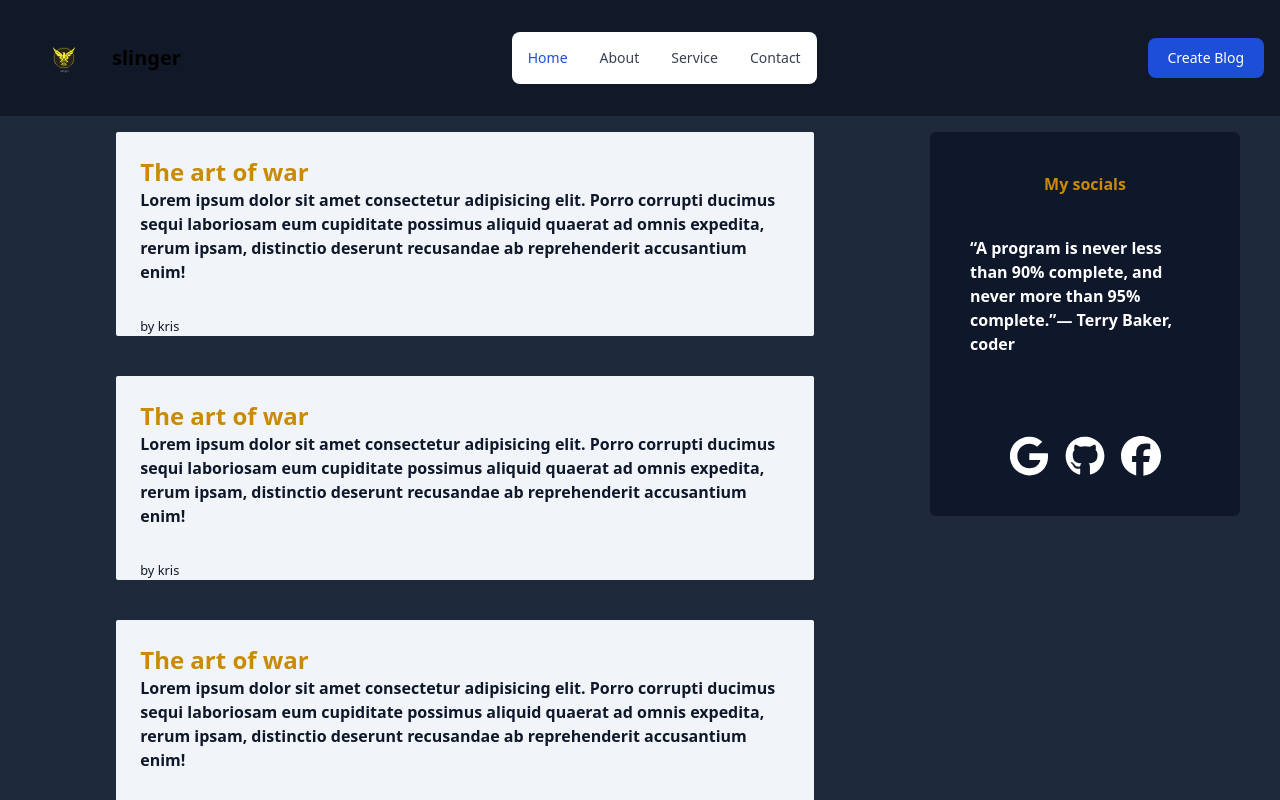
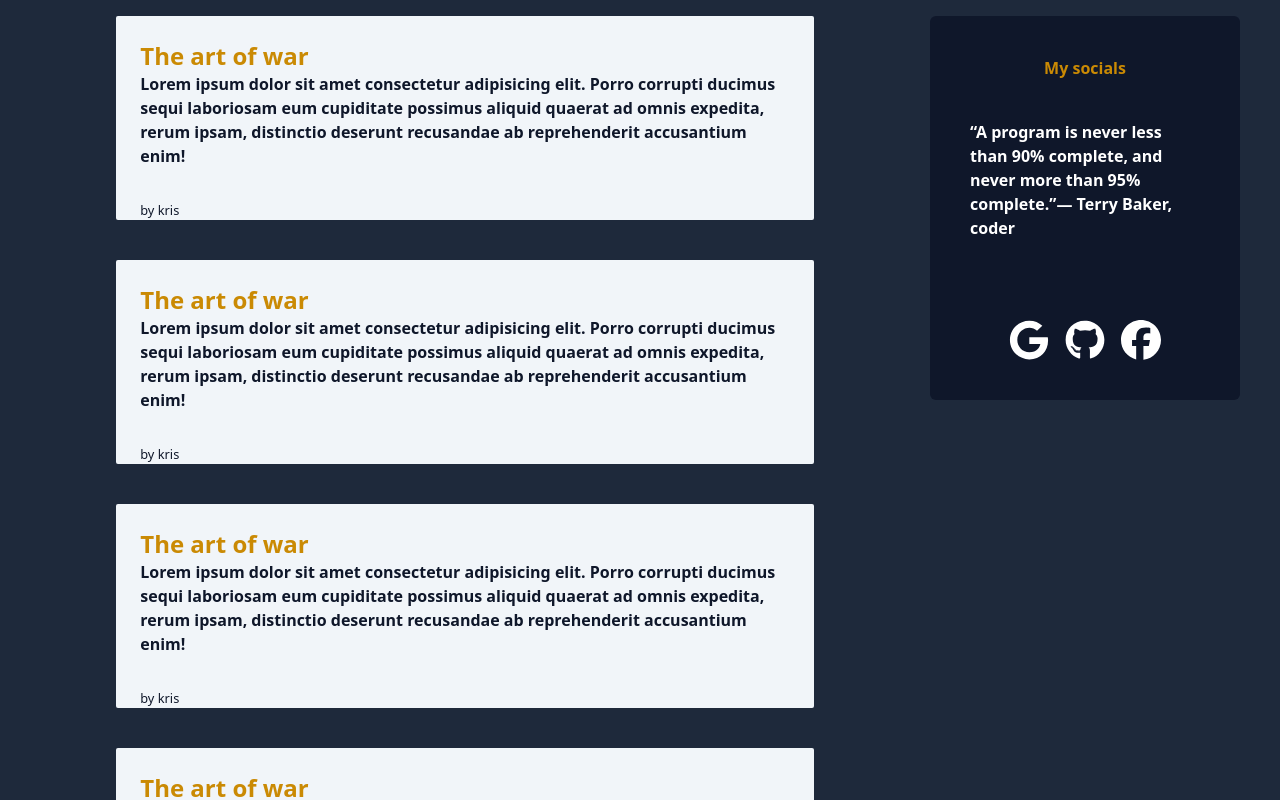
Before and after one commit to chris-muiru/client-blog-site-react, a React (Create React App) app: page / in a window 1280 px wide. Shown: the top 800 px of the page. Built offline with nearby package versions, Linux system fonts and the light colour scheme.

Commit message:
update: use dashroutes as Main component navbar route renders in signin/up

```diff
--- a/src/App.jsx
+++ b/src/App.jsx
@@ -8,8 +8,8 @@ function App() {
 		<div className="bg-slate-800 min-h-screen">
 			<BrowserRouter>
 				<AuthRoutes />
-				{/* <DashRoutes /> */}
-				<Main />
+				<DashRoutes />
+				{/* <Main /> */}
 			</BrowserRouter>
 		</div>
 	)
```
